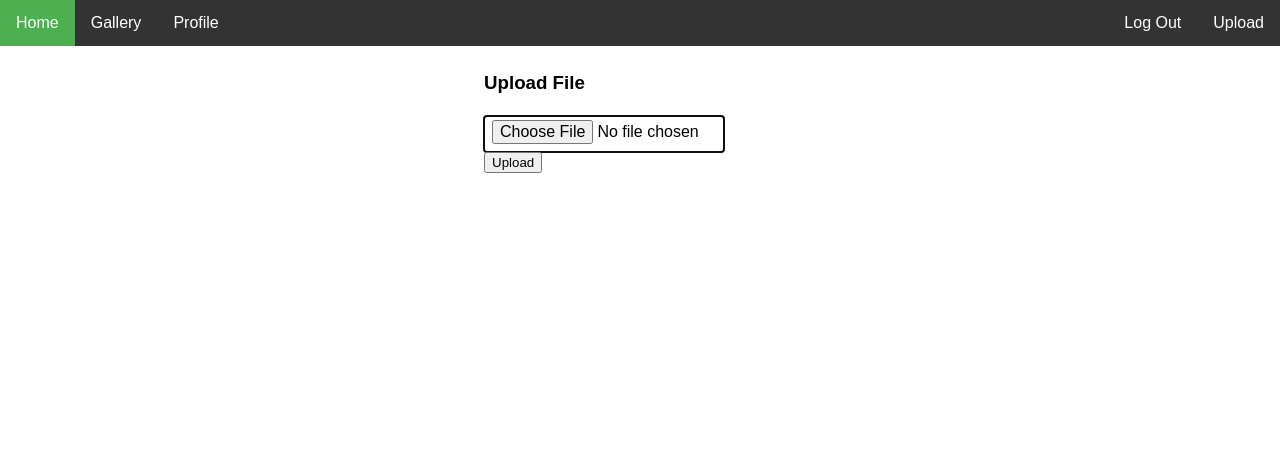
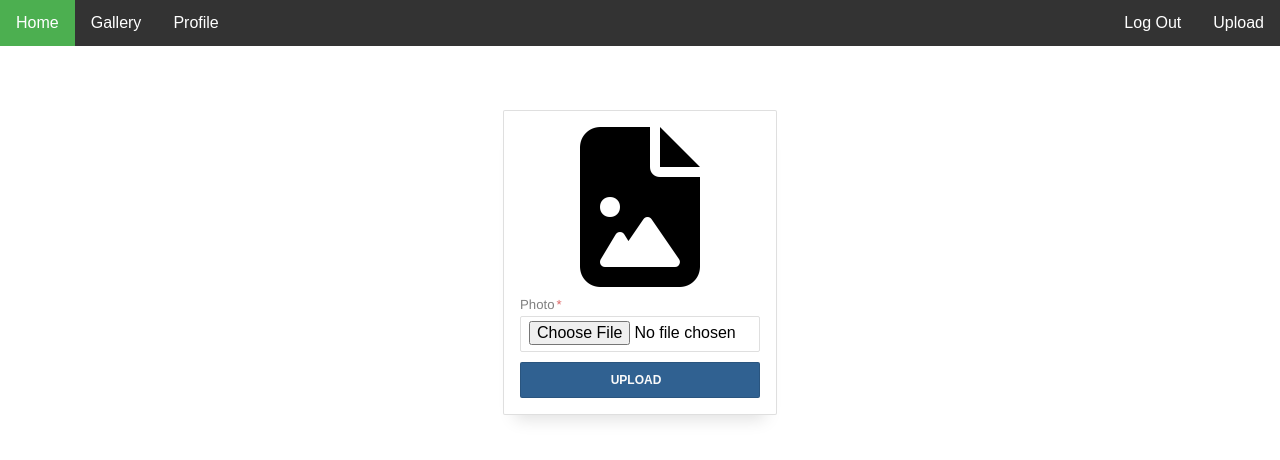
Before and after one commit to Sala-Khaliff-Jr/image-server-auth, a Flask app: page /upload in a window 1280 px wide. Shown: the top 460 px of the page. Run offline with Flask 2, Linux system fonts and the light colour scheme; the visitor is signed in with stand-in values (Sample User, id 1); some libraries are stand-ins or nearby versions.

Commit message:
favicon and refactored upload image

```diff
--- a/project/static/styles.css
+++ b/project/static/styles.css
@@ -45,6 +45,7 @@
   }
 
   /*  Gallery */
+
   div.gallery {
     border: 1px solid #ccc;
   }
@@ -582,3 +583,8 @@
     left: 52.5%;
     transform: skew(10deg) rotate(-15deg)
   }
+
+  .empty{
+    align-items: center;
+    text-align: center;
+  }
--- a/project/templates/base.html
+++ b/project/templates/base.html
@@ -5,7 +5,7 @@
   <meta name="viewport" content="width=device-width, initial-scale=1.0">
 
   <link rel= "stylesheet" type= "text/css" href= "{{ url_for('static',filename='styles.css') }}">
-
+  <script src="https://kit.fontawesome.com/5dd2f29971.js" crossorigin="anonymous"></script>
 </head>
 
 <body>
--- a/project/templates/upload.html
+++ b/project/templates/upload.html
@@ -2,13 +2,14 @@
 
 {% block content %}
 
-<div class="column is-4 is-offset-4">
+<!-- <div class="column is-4 is-offset-4">
     <h3 class="title">Upload File</h3>
     <div class="box">
         <form method="POST" action="/upload" enctype="multipart/form-data">
             <div class="field">
                 <div class="control">
-                    <input class="input is-large" type="file"
+                    <input class="input is-large"
+                        type="file"
                         name="uploaded_file"
                         placeholder="Select Your File"
                         autofocus=""
@@ -20,6 +21,50 @@
         <button class="button is-block is-info is-large is-fullwidth">Upload</button>
         </form>
     </div>
+</div> -->
+
+<!-- New upload form -->
+
+<div class="signupform">
+
+    <form method="POST" action="/upload" id="login-form" class="login-form"  role="main" enctype="multipart/form-data">
+        <h1 class="a11y-hidden">Fiile Upload Form</h1>
+        <!-- File Upload -->
+        <div>
+            <label class="label-email">
+                <input
+                    class="text"
+                    name="uploaded_file"
+                    placeholder="Email"
+                    tabindex="1"
+                    type="file"
+                    accept="image/*"
+                    required
+                />
+                <span class="required">Photo</span>
+            </label>
+        </div>
+
+        <!-- Upload Button -->
+        <input type="submit" value="Upload" />
+
+        <!-- <figure aria-hidden="true">
+            <div class="person-body"></div>
+            <div class="neck skin"></div>
+            <div class="head skin">
+                <div class="eyes"></div>
+                <div class="mouth"></div>
+            </div>
+            <div class="hair"></div>
+            <div class="ears"></div>
+            <div class="shirt-1"></div>
+            <div class="shirt-2"></div>
+        </figure> -->
+
+        <i class="empty fas fa-file-image fa-10x"></i>
+    </form>
+
 </div>
 
+
 {% endblock %}
```
Also changed, not shown: project/templates/view_image.html (+18 -5 lines).
